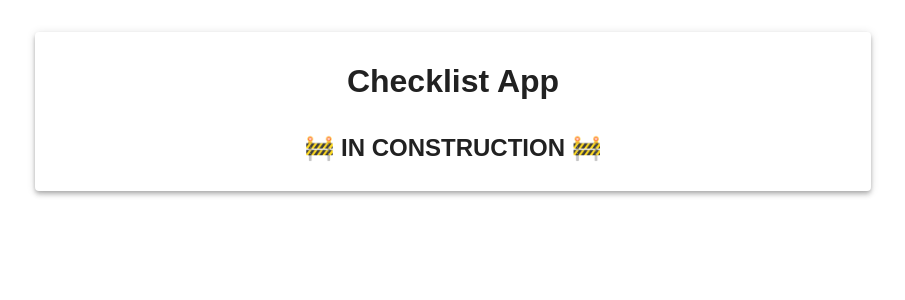
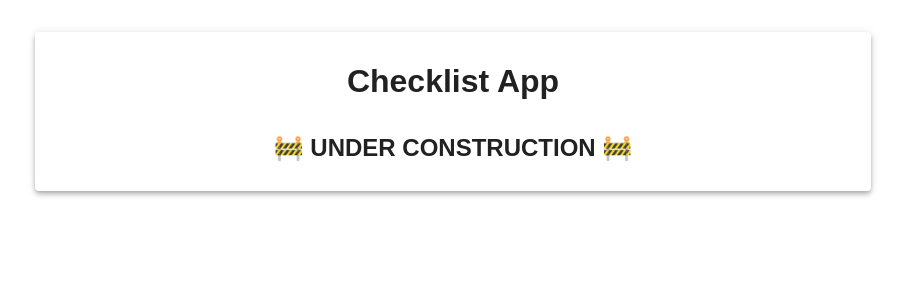
Before and after one commit to IgnacioPinedo/checklist-app, a Next.js app: page / in a window 1280 px wide. Shown: the top 300 px of the page, without its empty margins (187-1092 px from the left). Built offline with nearby package versions, Linux system fonts and the light colour scheme.

Commit message:
Update in to under

```diff
--- a/pages/index.js
+++ b/pages/index.js
@@ -15,7 +15,7 @@ export default function Index() {
             Checklist App
           </h1>
           <h2 style={{ margin: '0 auto', width: 'fit-content', padding: '25px 0' }}>
-            🚧 IN CONSTRUCTION 🚧
+            🚧 UNDER CONSTRUCTION 🚧
           </h2>
         </Paper>
       </Container>
```
